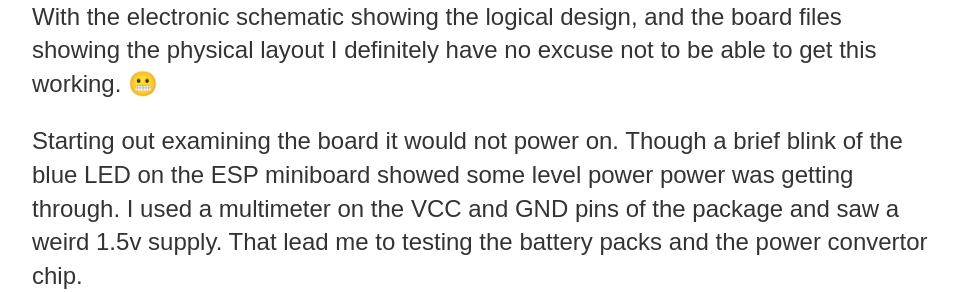
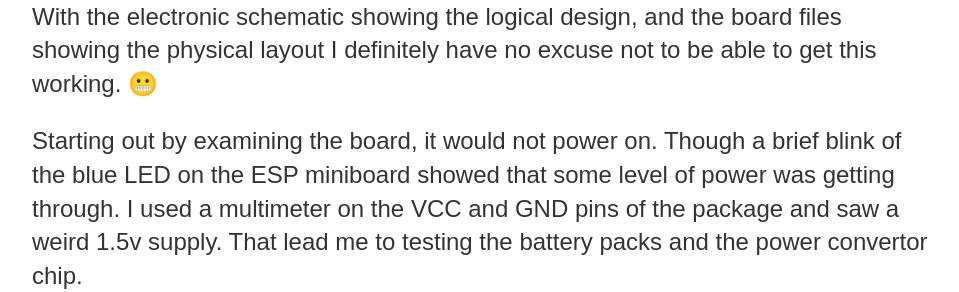
Before and after one commit to 020d/020d.github.io, a Jekyll site: the page built from _posts/2026-08-17-mr_robot_badge_repair.md, in a window 1280 px wide and 900 px high, scrolled down 1280 px, cut to the strip 133-425 px from the top of the window. Shown: the whole strip, without its empty margins (160-1119 px from the left). Built offline with Jekyll 4.4.1, drawn with Linux system fonts in a browser that asks for light colours.

Commit message:
More typos

```diff
--- a/_posts/2026-08-17-mr_robot_badge_repair.md
+++ b/_posts/2026-08-17-mr_robot_badge_repair.md
@@ -14,7 +14,7 @@ This finally gave me a good excuse to install KiCad and review board files.
 
 With the electronic schematic showing the logical design, and the board files showing the physical layout I definitely have no excuse not to be able to get this working. 😬
 
-Starting out examining the board it would not power on. Though a brief blink of the blue LED on the ESP miniboard showed some level power power was getting through. I used a multimeter on the VCC and GND pins of the package and saw a weird 1.5v supply.  That lead me to testing the battery packs and the power convertor chip.
+Starting out by examining the board, it would not power on. Though a brief blink of the blue LED on the ESP miniboard showed that some level of power was getting through. I used a multimeter on the VCC and GND pins of the package and saw a weird 1.5v supply.  That lead me to testing the battery packs and the power convertor chip.
 
 <img src="/images/mr_robot_v1-02.png"  width="auto" width="100%" alt="Close up of battery holder and power adaptor chip"/>
 
```
